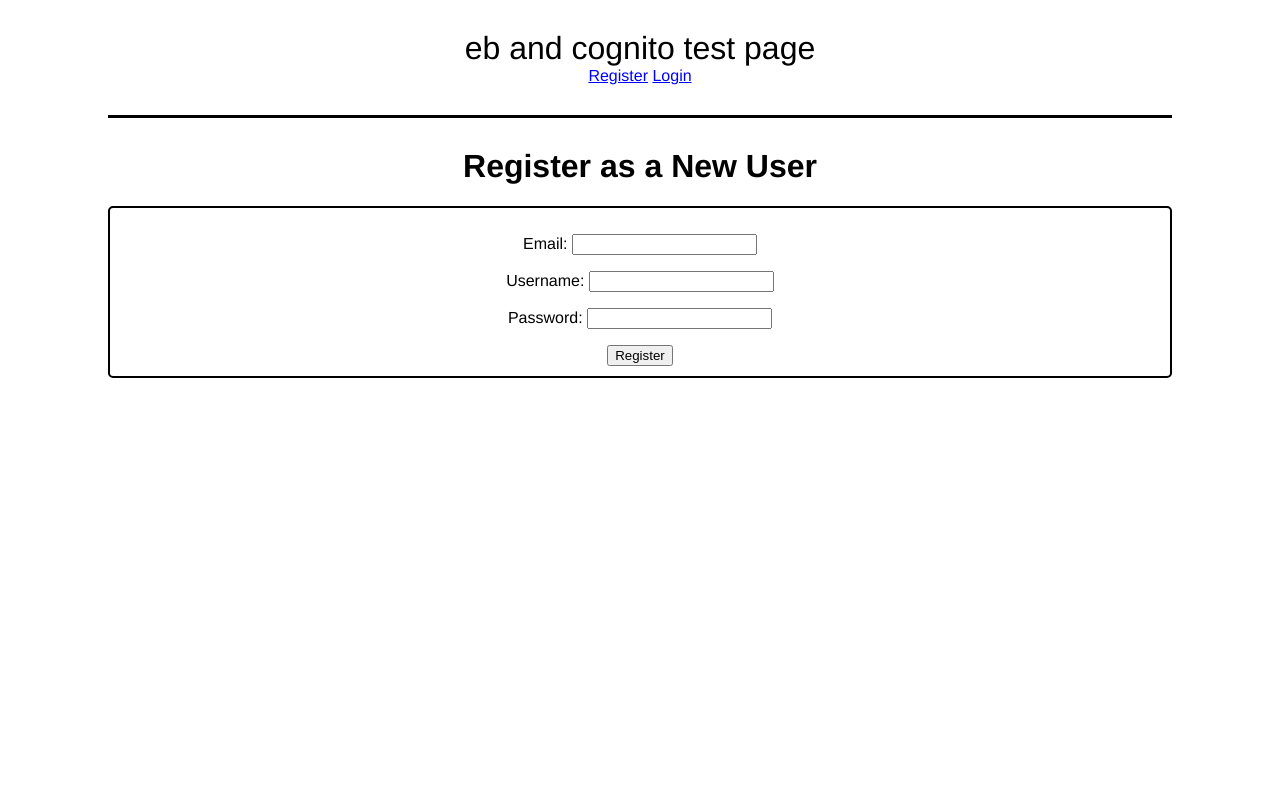
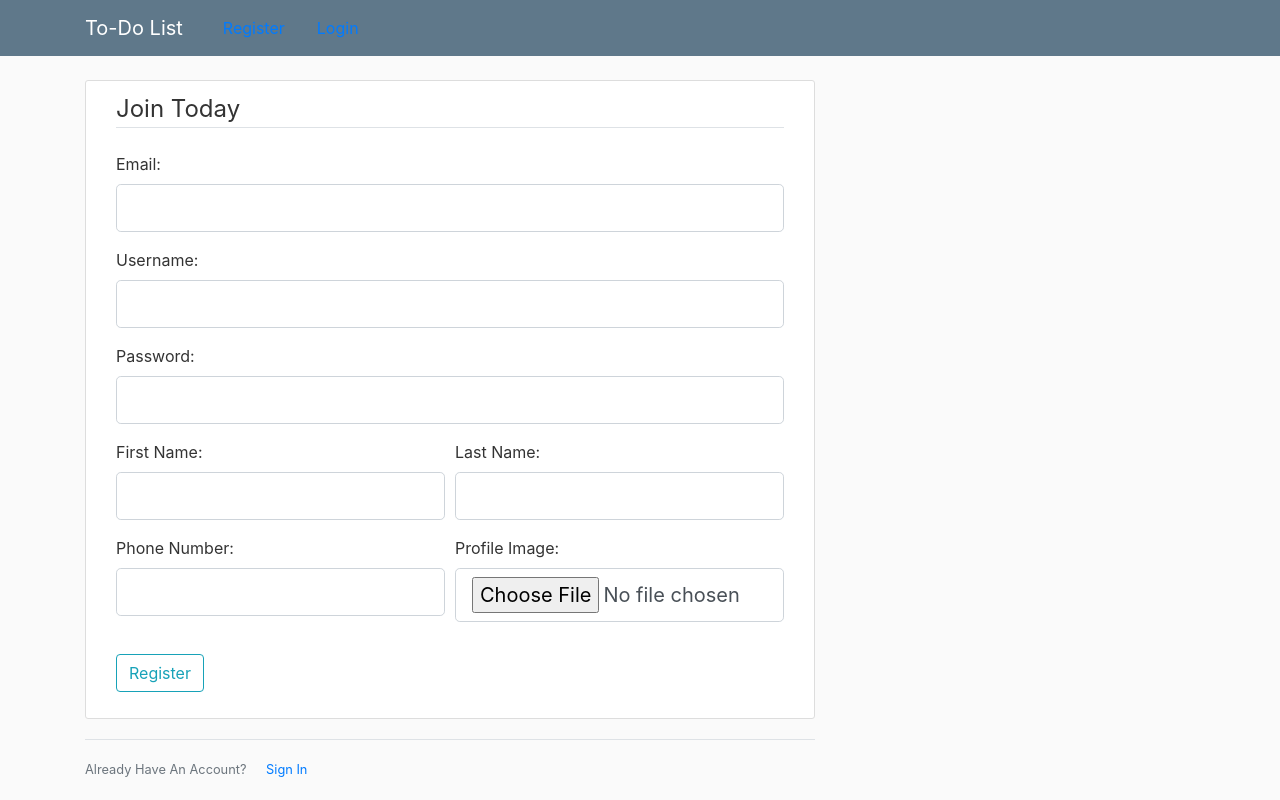
Before and after one commit to pranamyaa/List-it-A-To-Do-list-Application, a Flask app: page /register in a window 1280 px wide. Run offline with Flask 2, Linux system fonts and the light colour scheme; some libraries are stand-ins or nearby versions.

Commit message:
dynamodbUpdate commit

```diff
--- a/application.py
+++ b/application.py
@@ -6,7 +6,7 @@
 import json
 import datetime
 
-from flask import Flask, render_template, request, redirect, session, url_for
+from flask import Flask, render_template, request, redirect, session, url_for,flash
 application = Flask(__name__)
 application.secret_key = "random"
 
@@ -15,7 +15,6 @@
 CLIENT_SECRET = '6373u966d5p8g89e2hil3b5qpg22nq2t50jkjr1n9m03c35kd0f'
 
 client = boto3.client('cognito-idp', region_name='us-east-1')
-
 dynamodb = boto3.resource('dynamodb', region_name='us-east-1')
 tasktable = dynamodb.Table('Task')
 subtable = dynamodb.Table('Subtask')
@@ -179,8 +178,6 @@
     return False
     # return session != {}
 
-
-
 # return current timestamp string
 def getTimestamp():
     return str(datetime.datetime.now())
@@ -250,8 +247,6 @@
 
     return response.get("Items")
 
-
-
 @application.route("/")
 def root():
     return render_template("index.html")
@@ -269,14 +264,16 @@
             tryregistering = cognito_sign_up(email, username, password, name)
 
             if tryregistering == '': # no exception
-                return redirect(url_for('verification', username=request.form["register-un"]))
+                flash("Registration Successful..!!", 'success')
+                return redirect(url_for('verification', username=username))
 
             else: # somethings wrong
-                return render_template("register.html", exception=True, exceptionmsg=tryregistering)
+                flash(str(tryregistering), 'danger')
+                return render_template("register.html")
 
             return redirect("/login")
 
-        return render_template("register.html", exception=False)
+        return render_template("register.html")
 
 @application.route("/verification/<username>", methods=["GET", "POST"])
 def verification(username):
@@ -285,13 +282,15 @@
         tryverifying = cognito_confirm_sign_up(username, code)
 
         if tryverifying == '': # verified successfully
+            flash("User verification successful..Please Login..!!", 'success')
             return redirect('/login')
 
         else: # not verified
             print(tryverifying)
-            return render_template("verification.html", exception=True, exceptionmsg=tryverifying, username=username)
+            flash(str(tryverifying), 'danger')
+            return render_template("verification.html", username=username)
 
-    return render_template("verification.html", exception=False, username=username)
+    return render_template("verification.html", username=username)
 
 @application.route("/login", methods=["GET", "POST"])
 def login():
@@ -304,10 +303,10 @@
             tryfindinguser = initiate_auth(username, password)
 
             if tryfindinguser[0] == {}: # not found
-                return render_template("login.html", showmessage=tryfindinguser[1])
+                flash("Login Failed..please try again", 'danger')
+                return render_template("login.html")
             else: # user found
                 accesstoken = tryfindinguser[0]['AuthenticationResult']['AccessToken']
-
                 emptySession()
                 # does not throw an error even if a desired attribute is not in the user attributes
                 session['loggedinUsername'] = cognito_get_user(accesstoken)['Username']
@@ -316,10 +315,10 @@
                         session['loggedinEmail'] = a['Value']
                     if a['Name'] == 'name':
                         session['loggedinName'] = a['Value']
-
+                flash("Login Successful..!!")
                 return redirect('/tasks')
 
-        return render_template("login.html", showmessage='')
+        return render_template("login.html")
 
 @application.route("/logout", methods=["GET", "POST"])
 def logout():
--- a/static/style.css
+++ b/static/style.css
@@ -1,80 +1,80 @@
 body {
-    font-family: "helvetica", sans-serif;
-    text-align: center;
-    padding: 0 100px;
+  background: #fafafa;
+  color: #333333;
+  margin-top: 5rem;
 }
 
-header {
-    margin: 30px 0;
-    border-bottom: 3px solid black;
-    padding-bottom: 30px;
+h1, h2, h3, h4, h5, h6 {
+  color: #444444;
 }
 
-.hiddenform {
-    padding: 0;
-    border: none;
-    display: inline;
+.bg-steel {
+  background-color: #5f788a;
 }
 
-.toptitle {
-    font-size: 200%;
+.site-header .navbar-nav .nav-link {
+  color: #cbd5db;
 }
 
-a {
-    color: blue;
+.site-header .navbar-nav .nav-link:hover {
+  color: #ffffff;
 }
 
-.areatitle {
-    margin: 20px 0;
-    font-size: 130%;
+.site-header .navbar-nav .nav-link.active {
+  font-weight: 500;
 }
 
-.container, form {
-    border: 2px solid black;
-    border-radius: 5px;
-    padding: 10px 30px;
+.content-section {
+  background: #ffffff;
+  padding: 10px 30px;
+  border: 1px solid #dddddd;
+  border-radius: 3px;
+  margin-bottom: 20px;
 }
 
-textarea {
-    font-family: "helvetica", sans-serif;
-    padding: 7px 10px;
+.article-title {
+  color: #444444;
 }
 
-table, td, th {
-    border: 2px solid black;
-}
-table {
-    border-collapse: collapse;
+a.article-title:hover {
+  color: #428bca;
+  text-decoration: none;
 }
 
-th, td {
-    padding: 5px 17px;
+.article-content {
+  white-space: pre-line;
 }
 
-th {
-    padding: 8px 17px;
+.article-img {
+  height: 165px;
+  width: 165px;
+  margin-right: 16px;
 }
 
-img {
-    height: 50px
+.article-metadata {
+  padding-bottom: 1px;
+  margin-bottom: 4px;
+  border-bottom: 1px solid #e3e3e3
 }
 
-/* .message-box {
-    border: 2px solid black;
-    border-radius: 5px;
-    margin: 20px 0;
-    padding: 10px 30px;
-    text-align: left;
+.article-metadata a:hover {
+  color: #333;
+  text-decoration: none;
 }
 
-.messageleft {
-    display: inline-block;
-    vertical-align: top;
-    padding-top: 20px;
-    width: 100px;
+.article-svg {
+  width: 25px;
+  height: 25px;
+  vertical-align: middle;
 }
 
-.messageright {
-    display: inline-block;
-    width: calc(100% - 100px);
-} */
+.account-img {
+  height: 120px;
+  width: 120px;
+  margin-right: 20px;
+  margin-bottom: 16px;
+}
+
+.account-heading {
+  font-size: 2.5rem;
+}
--- a/templates/base.html
+++ b/templates/base.html
@@ -1,23 +1,45 @@
-<!doctype html>
+<!DOCTYPE html>
 <html>
 <head>
-    <title>eb and cognito test</title>
-
-    <script src="{{ url_for('static', filename='script.js') }}"></script>
-    <link type="text/css" rel="stylesheet" href="{{ url_for('static', filename='style.css') }}">
+    <link rel="stylesheet" href="https://maxcdn.bootstrapcdn.com/bootstrap/4.0.0/css/bootstrap.min.css" integrity="sha384-Gn5384xqQ1aoWXA+058RXPxPg6fy4IWvTNh0E263XmFcJlSAwiGgFAW/dAiS6JXm" crossorigin="anonymous">
+    <link rel="stylesheet" type="text/css" href="{{ url_for('static', filename='style.css') }}">
+    <!--<link rel="stylesheet" href="https://www.w3schools.com/w3css/4/w3.css"> -->
+    <title>AWS Application</title>
 </head>
 <body>
-    <header>
-        <div class="toptitle">eb and cognito test page</div>
-        {% if 'loggedinUsername' in session %}
-            <a href="/logout">Logout</a>
-        {% else %}
-            <a href="/register">Register</a>
-            <a href="/login">Login</a>
-        {% endif %}
+    <header class="site-header">
+      <nav class="navbar navbar-expand-md navbar-dark bg-steel fixed-top">
+        <div class="container">
+          <a class="navbar-brand mr-4" href="/">To-Do List</a>
+          <button class="navbar-toggler" type="button" data-toggle="collapse" data-target="#navbarToggle" aria-controls="navbarToggle" aria-expanded="false" aria-label="Toggle navigation">
+            <span class="navbar-toggler-icon"></span>
+          </button>
+          <div class="collapse navbar-collapse" id="navbarToggle">
+              {% if 'loggedinUsername' in session %}
+                    <a class="nav-item nav-link" href="/logout">Logout</a>
+              {% else %}
+                    <a class="nav-item nav-link" href="/register">Register</a>
+                    <a class="nav-item nav-link" href="/login">Login</a>
+              {% endif %}
+          </div>
+        </div>
+      </nav>
     </header>
-
-    {% block page %}
-    {% endblock %}
+    <main role="main" class="container">
+      <div class="row">
+        <div class="col-md-8">
+           {% with messages = get_flashed_messages(with_categories=true) %}
+            {% if messages %}
+              {% for category, message in messages %}
+                <div class="alert alert-{{ category }}">
+                  {{ message }}
+                </div>
+              {% endfor %}
+            {% endif %}
+          {% endwith %}
+          {% block content %}{% endblock %}
+        </div>
+      </div>
+    </main>
 </body>
 </html>
--- a/templates/index.html
+++ b/templates/index.html
@@ -1,4 +1,4 @@
 {% extends "base.html" %}
-{% block page %}
+{% block content %}
     <h1>Index page</h1>
 {% endblock %}
--- a/templates/register.html
+++ b/templates/register.html
@@ -1,23 +1,50 @@
 {% extends "base.html" %}
-{% block page %}
-    <h1>Register as a New User</h1>
-
-    <form name="register-form" method="post">
-        <p>
-            <label>Email:</label>
-            <input type="text" name="register-em" required>
-        </p>
-        <p>
-            <label>Username:</label>
-            <input type="text" name="register-un" required>
-        </p>
-        <p>
-            <label>Password:</label>
-            <input type="password" name="register-pw" required>
-        </p>
-        {% if exception %}
-            <p style="color: red;">{{ exceptionmsg }}</p>
-        {% endif %}
-        <input type="submit" value="Register">
-    </form>
+{% block content %}
+    <div class="content-section">
+        <form name="register-form" method="POST" enctype="multipart/form-data">
+            <fieldset class="form-group">
+                <legend class="border-bottom mb-4">Join Today</legend>
+                <div class="form-group">
+                    <label class="form-control-label">Email:</label>
+                    <input class="form-control form-control-lg" type="text" name="register-em" required>
+                </div>
+                <div class="form-group">
+                    <label class="form-control-label">Username:</label>
+                    <input class="form-control form-control-lg" type="text" name="register-un" required>
+                </div>
+                <div class="form-group">
+                    <label class="form-control-label">Password:</label>
+                    <input class="form-control form-control-lg" type="password" name="register-pw" required>
+                </div>
+                <div class="form-row">
+                    <div class="form-group col-md-6">
+                        <label class="form-control-label">First Name:</label>
+                        <input class="form-control form-control-lg" type="text" name="register-fn" required>
+                    </div>
+                    <div class="form-group col-md-6">
+                        <label class="form-control-label">Last Name:</label>
+                        <input class="form-control form-control-lg" type="text" name="register-ln" required>
+                    </div>
+                </div>
+                <div class="form-row">
+                    <div class="form-group col-md-6">
+                        <label class="form-control-label">Phone Number:</label>
+                        <input class="form-control form-control-lg" type="text" name="register-pn" required>
+                    </div>
+                    <div class="form-group col-md-6">
+                        <label class="form-control-label">Profile Image:</label>
+                        <input class="form-control form-control-lg" type="file" name="register-pi" required accept="image/png, image/jpeg">
+                    </div>
+                </div>
+            </fieldset>
+            <div class="form-group">
+                <input class="btn btn-outline-info" type="submit" value="Register">
+            </div>
+        </form>
+    </div>
+    <div class="border-top pt-3">
+        <small class="text-muted">
+            Already Have An Account? <a class="ml-3" href="/login">Sign In</a>
+        </small>
+    </div>
 {% endblock %}
--- a/templates/tasks.html
+++ b/templates/tasks.html
@@ -1,5 +1,5 @@
 {% extends "base.html" %}
-{% block page %}
+{% block content %}
     <h1>All Tasks</h1>
 
     {% for t in tasks %}
```
Also changed, not shown: templates/login.html (+24 -20 lines), templates/verification.html (+15 -14 lines).
